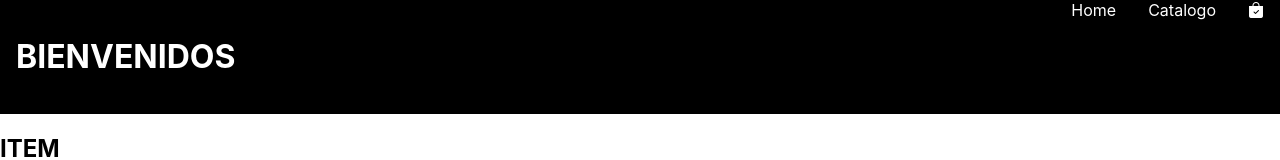
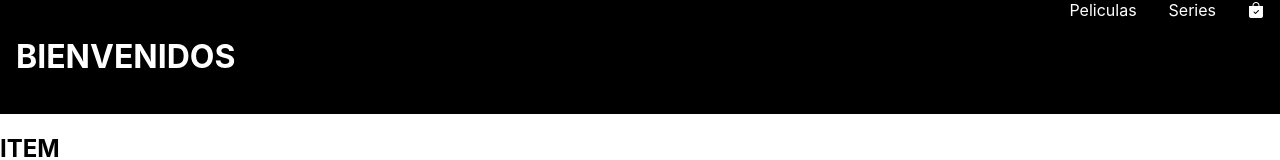
Before and after one commit to ArielLopez93/Pre-entrega1-LopezAriel, a React (Create React App) app: page / in a window 1280 px wide. Shown: the top 160 px of the page. Built offline with nearby package versions, Linux system fonts and the light colour scheme.

Commit message:
Pre entrega2

```diff
--- a/src/App.js
+++ b/src/App.js
@@ -13,7 +13,7 @@
 
       <Routes>
         <Route path="/" element ={<ItemListContainer/>}/>
-        <Route path="/category/:id" element ={<ItemListContainer/>}/>
+        <Route path="/category/:categoriaId" element ={<ItemListContainer/>}/>
         <Route path="/item/:id" element ={<ItemDetailContainer/>}/>
 
       </Routes>
--- a/src/Products.json
+++ b/src/Products.json
@@ -4,7 +4,7 @@
       "title": "Fjallraven - Foldsack No. 1 Backpack, Fits 15 Laptops",
       "price": 109.95,
       "description": "Your perfect pack for everyday use and walks in the forest. Stash your laptop (up to 15 inches) in the padded sleeve, your everyday",
-      "category": "men's clothing",
+      "category": "Series",
       "image": "https://fakestoreapi.com/img/81fPKd-2AYL._AC_SL1500_.jpg",
       "rating": {
         "rate": 3.9,
@@ -16,7 +16,7 @@
       "title": "Mens Casual Premium Slim Fit T-Shirts ",
       "price": 22.3,
       "description": "Slim-fitting style, contrast raglan long sleeve, three-button henley placket, light weight & soft fabric for breathable and comfortable wearing. And Solid stitched shirts with round neck made for durability and a great fit for casual fashion wear and diehard baseball fans. The Henley style round neckline includes a three-button placket.",
-      "category": "men's clothing",
+      "category": "Peliculas",
       "image": "https://fakestoreapi.com/img/71-3HjGNDUL._AC_SY879._SX._UX._SY._UY_.jpg",
       "rating": {
         "rate": 4.1,
@@ -28,7 +28,7 @@
       "title": "Mens Cotton Jacket",
       "price": 55.99,
       "description": "great outerwear jackets for Spring/Autumn/Winter, suitable for many occasions, such as working, hiking, camping, mountain/rock climbing, cycling, traveling or other outdoors. Good gift choice for you or your family member. A warm hearted love to Father, husband or son in this thanksgiving or Christmas Day.",
-      "category": "men's clothing",
+      "category": "Home",
       "image": "https://fakestoreapi.com/img/71li-ujtlUL._AC_UX679_.jpg",
       "rating": {
         "rate": 4.7,
@@ -40,7 +40,7 @@
       "title": "Mens Casual Slim Fit",
       "price": 15.99,
       "description": "The color could be slightly different between on the screen and in practice. / Please note that body builds vary by person, therefore, detailed size information should be reviewed below on the product description.",
-      "category": "men's clothing",
+      "category": "Catalogo",
       "image": "https://fakestoreapi.com/img/71YXzeOuslL._AC_UY879_.jpg",
       "rating": {
         "rate": 2.1,
@@ -52,7 +52,7 @@
       "title": "John Hardy Women's Legends Naga Gold & Silver Dragon Station Chain Bracelet",
       "price": 695,
       "description": "From our Legends Collection, the Naga was inspired by the mythical water dragon that protects the ocean's pearl. Wear facing inward to be bestowed with love and abundance, or outward for protection.",
-      "category": "jewelery",
+      "category": "Catalogo",
       "image": "https://fakestoreapi.com/img/71pWzhdJNwL._AC_UL640_QL65_ML3_.jpg",
       "rating": {
         "rate": 4.6,
@@ -64,7 +64,7 @@
       "title": "Solid Gold Petite Micropave ",
       "price": 168,
       "description": "Satisfaction Guaranteed. Return or exchange any order within 30 days.Designed and sold by Hafeez Center in the United States. Satisfaction Guaranteed. Return or exchange any order within 30 days.",
-      "category": "jewelery",
+      "category": "Catalogo",
       "image": "https://fakestoreapi.com/img/61sbMiUnoGL._AC_UL640_QL65_ML3_.jpg",
       "rating": {
         "rate": 3.9,
@@ -76,7 +76,7 @@
       "title": "White Gold Plated Princess",
       "price": 9.99,
       "description": "Classic Created Wedding Engagement Solitaire Diamond Promise Ring for Her. Gifts to spoil your love more for Engagement, Wedding, Anniversary, Valentine's Day...",
-      "category": "jewelery",
+      "category": "Catalogo",
       "image": "https://fakestoreapi.com/img/71YAIFU48IL._AC_UL640_QL65_ML3_.jpg",
       "rating": {
         "rate": 3,
@@ -88,7 +88,7 @@
       "title": "Pierced Owl Rose Gold Plated Stainless Steel Double",
       "price": 10.99,
       "description": "Rose Gold Plated Double Flared Tunnel Plug Earrings. Made of 316L Stainless Steel",
-      "category": "jewelery",
+      "category": "Catalogo",
       "image": "https://fakestoreapi.com/img/51UDEzMJVpL._AC_UL640_QL65_ML3_.jpg",
       "rating": {
         "rate": 1.9,
@@ -100,7 +100,7 @@
       "title": "WD 2TB Elements Portable External Hard Drive - USB 3.0 ",
       "price": 64,
       "description": "USB 3.0 and USB 2.0 Compatibility Fast data transfers Improve PC Performance High Capacity; Compatibility Formatted NTFS for Windows 10, Windows 8.1, Windows 7; Reformatting may be required for other operating systems; Compatibility may vary depending on user’s hardware configuration and operating system",
-      "category": "electronics",
+      "category": "Catalogo",
       "image": "https://fakestoreapi.com/img/61IBBVJvSDL._AC_SY879_.jpg",
       "rating": {
         "rate": 3.3,
@@ -112,7 +112,7 @@
       "title": "SanDisk SSD PLUS 1TB Internal SSD - SATA III 6 Gb/s",
       "price": 109,
       "description": "Easy upgrade for faster boot up, shutdown, application load and response (As compared to 5400 RPM SATA 2.5” hard drive; Based on published specifications and internal benchmarking tests using PCMark vantage scores) Boosts burst write performance, making it ideal for typical PC workloads The perfect balance of performance and reliability Read/write speeds of up to 535MB/s/450MB/s (Based on internal testing; Performance may vary depending upon drive capacity, host device, OS and application.)",
-      "category": "electronics",
+      "category": "Catalogo",
       "image": "https://fakestoreapi.com/img/61U7T1koQqL._AC_SX679_.jpg",
       "rating": {
         "rate": 2.9,
@@ -124,7 +124,7 @@
       "title": "Silicon Power 256GB SSD 3D NAND A55 SLC Cache Performance Boost SATA III 2.5",
       "price": 109,
       "description": "3D NAND flash are applied to deliver high transfer speeds Remarkable transfer speeds that enable faster bootup and improved overall system performance. The advanced SLC Cache Technology allows performance boost and longer lifespan 7mm slim design suitable for Ultrabooks and Ultra-slim notebooks. Supports TRIM command, Garbage Collection technology, RAID, and ECC (Error Checking & Correction) to provide the optimized performance and enhanced reliability.",
-      "category": "electronics",
+      "category": "Catalogo",
       "image": "https://fakestoreapi.com/img/71kWymZ+c+L._AC_SX679_.jpg",
       "rating": {
         "rate": 4.8,
@@ -136,7 +136,7 @@
       "title": "WD 4TB Gaming Drive Works with Playstation 4 Portable External Hard Drive",
       "price": 114,
       "description": "Expand your PS4 gaming experience, Play anywhere Fast and easy, setup Sleek design with high capacity, 3-year manufacturer's limited warranty",
-      "category": "electronics",
+      "category": "Catalogo",
       "image": "https://fakestoreapi.com/img/61mtL65D4cL._AC_SX679_.jpg",
       "rating": {
         "rate": 4.8,
@@ -148,7 +148,7 @@
       "title": "Acer SB220Q bi 21.5 inches Full HD (1920 x 1080) IPS Ultra-Thin",
       "price": 599,
       "description": "21. 5 inches Full HD (1920 x 1080) widescreen IPS display And Radeon free Sync technology. No compatibility for VESA Mount Refresh Rate: 75Hz - Using HDMI port Zero-frame design | ultra-thin | 4ms response time | IPS panel Aspect ratio - 16: 9. Color Supported - 16. 7 million colors. Brightness - 250 nit Tilt angle -5 degree to 15 degree. Horizontal viewing angle-178 degree. Vertical viewing angle-178 degree 75 hertz",
-      "category": "electronics",
+      "category": "Catalogo",
       "image": "https://fakestoreapi.com/img/81QpkIctqPL._AC_SX679_.jpg",
       "rating": {
         "rate": 2.9,
@@ -160,7 +160,7 @@
       "title": "Samsung 49-Inch CHG90 144Hz Curved Gaming Monitor (LC49HG90DMNXZA) – Super Ultrawide Screen QLED ",
       "price": 999.99,
       "description": "49 INCH SUPER ULTRAWIDE 32:9 CURVED GAMING MONITOR with dual 27 inch screen side by side QUANTUM DOT (QLED) TECHNOLOGY, HDR support and factory calibration provides stunningly realistic and accurate color and contrast 144HZ HIGH REFRESH RATE and 1ms ultra fast response time work to eliminate motion blur, ghosting, and reduce input lag",
-      "category": "electronics",
+      "category": "Home",
       "image": "https://fakestoreapi.com/img/81Zt42ioCgL._AC_SX679_.jpg",
       "rating": {
         "rate": 2.2,
@@ -172,7 +172,7 @@
       "title": "BIYLACLESEN Women's 3-in-1 Snowboard Jacket Winter Coats",
       "price": 56.99,
       "description": "Note:The Jackets is US standard size, Please choose size as your usual wear Material: 100% Polyester; Detachable Liner Fabric: Warm Fleece. Detachable Functional Liner: Skin Friendly, Lightweigt and Warm.Stand Collar Liner jacket, keep you warm in cold weather. Zippered Pockets: 2 Zippered Hand Pockets, 2 Zippered Pockets on Chest (enough to keep cards or keys)and 1 Hidden Pocket Inside.Zippered Hand Pockets and Hidden Pocket keep your things secure. Humanized Design: Adjustable and Detachable Hood and Adjustable cuff to prevent the wind and water,for a comfortable fit. 3 in 1 Detachable Design provide more convenience, you can separate the coat and inner as needed, or wear it together. It is suitable for different season and help you adapt to different climates",
-      "category": "women's clothing",
+      "category": "Home",
       "image": "https://fakestoreapi.com/img/51Y5NI-I5jL._AC_UX679_.jpg",
       "rating": {
         "rate": 2.6,
@@ -184,7 +184,7 @@
       "title": "Lock and Love Women's Removable Hooded Faux Leather Moto Biker Jacket",
       "price": 29.95,
       "description": "100% POLYURETHANE(shell) 100% POLYESTER(lining) 75% POLYESTER 25% COTTON (SWEATER), Faux leather material for style and comfort / 2 pockets of front, 2-For-One Hooded denim style faux leather jacket, Button detail on waist / Detail stitching at sides, HAND WASH ONLY / DO NOT BLEACH / LINE DRY / DO NOT IRON",
-      "category": "women's clothing",
+      "category": "Home",
       "image": "https://fakestoreapi.com/img/81XH0e8fefL._AC_UY879_.jpg",
       "rating": {
         "rate": 2.9,
@@ -196,7 +196,7 @@
       "title": "Rain Jacket Women Windbreaker Striped Climbing Raincoats",
       "price": 39.99,
       "description": "Lightweight perfet for trip or casual wear---Long sleeve with hooded, adjustable drawstring waist design. Button and zipper front closure raincoat, fully stripes Lined and The Raincoat has 2 side pockets are a good size to hold all kinds of things, it covers the hips, and the hood is generous but doesn't overdo it.Attached Cotton Lined Hood with Adjustable Drawstrings give it a real styled look.",
-      "category": "women's clothing",
+      "category": "Home",
       "image": "https://fakestoreapi.com/img/71HblAHs5xL._AC_UY879_-2.jpg",
       "rating": {
         "rate": 3.8,
@@ -208,7 +208,7 @@
       "title": "MBJ Women's Solid Short Sleeve Boat Neck V ",
       "price": 9.85,
       "description": "95% RAYON 5% SPANDEX, Made in USA or Imported, Do Not Bleach, Lightweight fabric with great stretch for comfort, Ribbed on sleeves and neckline / Double stitching on bottom hem",
-      "category": "women's clothing",
+      "category": "Series",
       "image": "https://fakestoreapi.com/img/71z3kpMAYsL._AC_UY879_.jpg",
       "rating": {
         "rate": 4.7,
@@ -220,7 +220,7 @@
       "title": "Opna Women's Short Sleeve Moisture",
       "price": 7.95,
       "description": "100% Polyester, Machine wash, 100% cationic polyester interlock, Machine Wash & Pre Shrunk for a Great Fit, Lightweight, roomy and highly breathable with moisture wicking fabric which helps to keep moisture away, Soft Lightweight Fabric with comfortable V-neck collar and a slimmer fit, delivers a sleek, more feminine silhouette and Added Comfort",
-      "category": "women's clothing",
+      "category": "Peliculas",
       "image": "https://fakestoreapi.com/img/51eg55uWmdL._AC_UX679_.jpg",
       "rating": {
         "rate": 4.5,
@@ -232,7 +232,7 @@
       "title": "DANVOUY Womens T Shirt Casual Cotton Short",
       "price": 12.99,
       "description": "95%Cotton,5%Spandex, Features: Casual, Short Sleeve, Letter Print,V-Neck,Fashion Tees, The fabric is soft and has some stretch., Occasion: Casual/Office/Beach/School/Home/Street. Season: Spring,Summer,Autumn,Winter.",
-      "category": "women's clothing",
+      "category": "Home",
       "image": "https://fakestoreapi.com/img/61pHAEJ4NML._AC_UX679_.jpg",
       "rating": {
         "rate": 3.6,
--- a/src/components/Item.js
+++ b/src/components/Item.js
@@ -1,7 +1,10 @@
+import { useEffect } from "react"
+
  const Item = () =>{
     return(
        <div>
         <h2>ITEM</h2>
+
        </div>
     )
  }
--- a/src/components/ItemListContainer.js
+++ b/src/components/ItemListContainer.js
@@ -1,26 +1,78 @@
 import { useEffect, useState } from "react"
 import ItemList from "./ItemList"
 import Products from "../Products.json"
+import { useParams } from "react-router-dom"
+
+const  films = [{
+    "id": 1,
+    "title": "Fjallraven - Foldsack No. 1 Backpack, Fits 15 Laptops",
+    "price": 109.95,
+    "description": "Your perfect pack for everyday use and walks in the forest. Stash your laptop (up to 15 inches) in the padded sleeve, your everyday",
+    "category": 'Series',
+    "image": "https://fakestoreapi.com/img/81fPKd-2AYL._AC_SL1500_.jpg",
+    "rating": {
+      "rate": 3.9,
+      "count": 120
+    }
+  },
+  {
+    "id": 2,
+    "title": "Mens Casual Premium Slim Fit T-Shirts ",
+    "price": 22.3,
+    "description": "Slim-fitting style, contrast raglan long sleeve, three-button henley placket, light weight & soft fabric for breathable and comfortable wearing. And Solid stitched shirts with round neck made for durability and a great fit for casual fashion wear and diehard baseball fans. The Henley style round neckline includes a three-button placket.",
+    "category": 'Peliculas',
+    "image": "https://fakestoreapi.com/img/71-3HjGNDUL._AC_SY879._SX._UX._SY._UY_.jpg",
+    "rating": {
+      "rate": 4.1,
+      "count": 259
+    }
+  },
+  {
+    "id": 3,
+    "title": "Mens Cotton Jacket",
+    "price": 55.99,
+    "description": "great outerwear jackets for Spring/Autumn/Winter, suitable for many occasions, such as working, hiking, camping, mountain/rock climbing, cycling, traveling or other outdoors. Good gift choice for you or your family member. A warm hearted love to Father, husband or son in this thanksgiving or Christmas Day.",
+    "category": 'Series',
+    "image": "https://fakestoreapi.com/img/71li-ujtlUL._AC_UX679_.jpg",
+    "rating": {
+      "rate": 4.7,
+      "count": 500
+    }
+  },
+  {
+    "id": 4,
+    "title": "Mens Casual Slim Fit",
+    "price": 15.99,
+    "description": "The color could be slightly different between on the screen and in practice. / Please note that body builds vary by person, therefore, detailed size information should be reviewed below on the product description.",
+    "category": 'Peliculas',
+    "image": "https://fakestoreapi.com/img/71YXzeOuslL._AC_UY879_.jpg",
+    "rating": {
+      "rate": 2.1,
+      "count": 430
+    }
+  },]
+
+
 
 const ItemListContainer =() =>{
 
-    const [estado, setestado] = useState([])
+    const [estado, setEstado] = useState([])
+    const {categoriaId} = useParams()
 
    useEffect( ()=>{
     const pedido = new Promise((resolve, reject) => {
         setTimeout( ()=>{
-        resolve(Products)
-        },2000)
+        resolve(films)
+        },1000)
     })
-    pedido
-    .then((resultado)=>{
-        setestado(resultado)
+    if (categoriaId){
+        pedido.then(res => setEstado(res.filter (peliculas => peliculas.category === categoriaId)))
+        console.log (categoriaId)
+    }else{
+        pedido.then (res=> setEstado (res))
+    }
 
-    })
-    .catch((error)=>{
-
-    })
-   },[])
+   },[categoriaId])
 
 
 
--- a/src/components/Navbar.js
+++ b/src/components/Navbar.js
@@ -9,8 +9,8 @@
        <h1>BIENVENIDOS</h1>
         </NavLink>
        <nav>
-        <NavLink to ="/category/home">Home</NavLink>
-        <NavLink to ="/category/catalogo">Catalogo</NavLink>
+        <NavLink to ="/category/Peliculas">Peliculas</NavLink>
+        <NavLink to ="/category/Series">Series</NavLink>
 
         <NavLink to ="/Carrito">
          <Cartwidget/>
```
Also changed, not shown: src/components/ItemList.js (line endings or trailing spaces).
